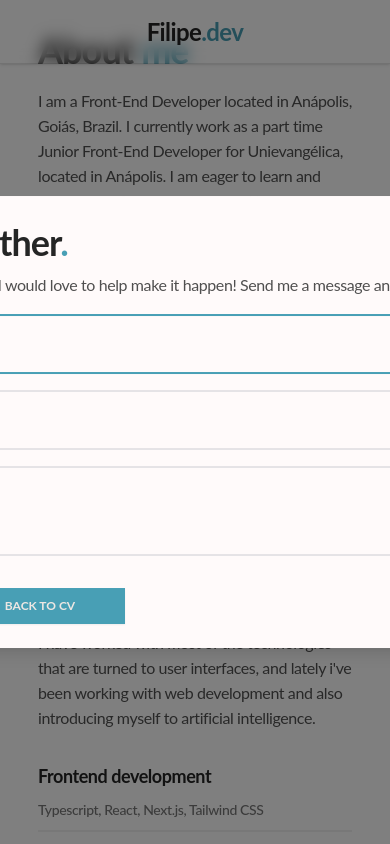
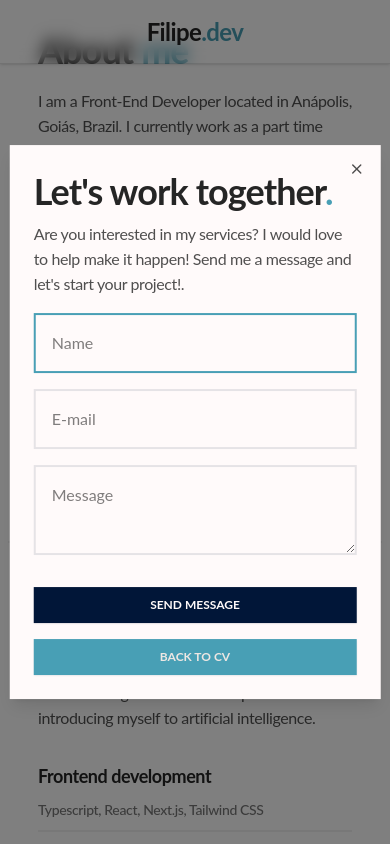
Before and after one commit to FilipeVOl/portfolio, a Next.js app: page / in a window 390 px wide. Both pictures are taken after a click on the button "CONTACT ME". Shown: the part 506-1350 px from the top of the page. Built offline with nearby package versions, Linux system fonts and the light colour scheme.

Commit message:
FIX: responsividade dialog do about

```diff
--- a/app/about/page.tsx
+++ b/app/about/page.tsx
@@ -105,15 +105,15 @@ export default function AboutPage() {
           >
             <form
               onSubmit={handleSubmit}
-              className="flex flex-col gap-4 w-full"
+              className="flex flex-col gap-4 max-w-[100%]"
             >
               <input
                 type="hidden"
                 name="access_key"
                 value="a46a66dd-b920-47d8-9da8-1f7928f993a9"
               />
-              <div className="flex dialogInput gap-6">
-              <div className="flex flex-col gap-4 min-w-[333px]">
+              <div className="dialogInput gap-6 w-full">
+              <div className="flex flex-col gap-4 w-full">
                 <input
                   type="text"
                   name="first_name"
@@ -135,7 +135,7 @@ export default function AboutPage() {
                   }`}
                 />
               </div>
-              <div className="min-w-[436px]">
+              <div className="w-full">
               <textarea
                 placeholder="Message"
                 name="message"
@@ -147,7 +147,7 @@ export default function AboutPage() {
               />
               </div>
               </div>
-              <div className="flex justify-start mt-4 gap-4">
+              <div className="flex flex-col sm:flex-row justify-start mt-4 gap-4">
                 <Button type="submit" variant="default">
                   SEND MESSAGE
                 </Button>
--- a/app/components/Dialog.tsx
+++ b/app/components/Dialog.tsx
@@ -48,7 +48,7 @@ const Dialog = ({
             <div className="grid grid-cols-[auto_1fr] gap-x-2 gap-y-1 mb-2">
               {inline && (
                 <>
-                  <Typography className="text-start text-[12px] font-bold pr-4" variant="inline">
+                  <Typography className="text-start text-[12px] font-bold pr-0 sm:pr-4" variant="inline">
                     {inline}
                   </Typography>
                   <Typography className="text-left flex-wrap" variant="inline" className="text-[12px] opacity-80">
@@ -58,7 +58,7 @@ const Dialog = ({
               )}
               {inline_2 && (
                 <>
-                  <Typography className="text-start text-[12px] font-bold pr-4" variant="inline">
+                  <Typography className="text-start text-[12px] font-bold pr-0 sm:pr-4" variant="inline">
                     {inline_2}
                   </Typography>
                   <Typography className="text-left flex-wrap" variant="inline" className="text-[12px] opacity-80">
--- a/app/globals.css
+++ b/app/globals.css
@@ -59,9 +59,12 @@ body {
   outline: none !important;
   background-color: var(--color-primary-background) !important;
   /* animation: fadeInUp 0.5s cubic-bezier(.39,.575,.565,1) both; */
-  overflow-y: auto;
+  overflow-x: auto !important;
   max-height: 100vh;
-  min-width: 900px !important;
+  box-sizing: border-box;
+  max-width: 95vw !important;
+  width: 100vw !important;
+  /* min-width: 900px !important; */
 }
 
 .dialogInput {
@@ -93,6 +96,12 @@ body {
     width: 500px !important;
     height: 500px !important;
     min-width: 100%;
+  }
+}
+
+@media (min-width: 900px) {
+  .dialogContact {
+    max-width: 900px !important;
   }
 }
 
```
